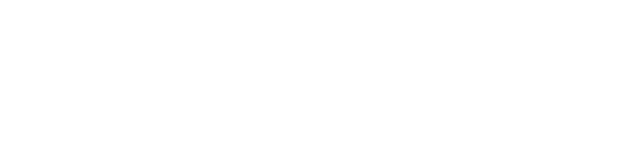
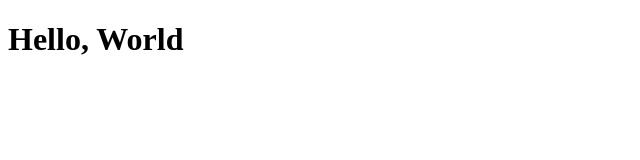
Before and after one commit to gityarigor/projeto-social, a plain HTML site: page index.html in a window 1280 px wide. Shown: the whole page, without its empty margins (0-640 px from the left). Drawn offline with Linux system fonts and the light colour scheme.

Commit message:
criado o index.html e adição do favicon

```diff
--- a/index.html
+++ b/index.html
@@ -5,9 +5,10 @@
     <meta http-equiv="X-UA-Compatible" content="IE=edge">
     <meta name="viewport" content="width=device-width, initial-scale=1.0">
     <title>Midias Sociais</title>
+    <link rel="shortcut icon" href="favicon.ico" type="image/x-icon">
     <link rel="stylesheet" href="style.css">
 </head>
 <body>
-
+    <h1>Hello, World</h1>
 </body>
 </html>
```
Also changed, not shown: favicon.ico (added).
